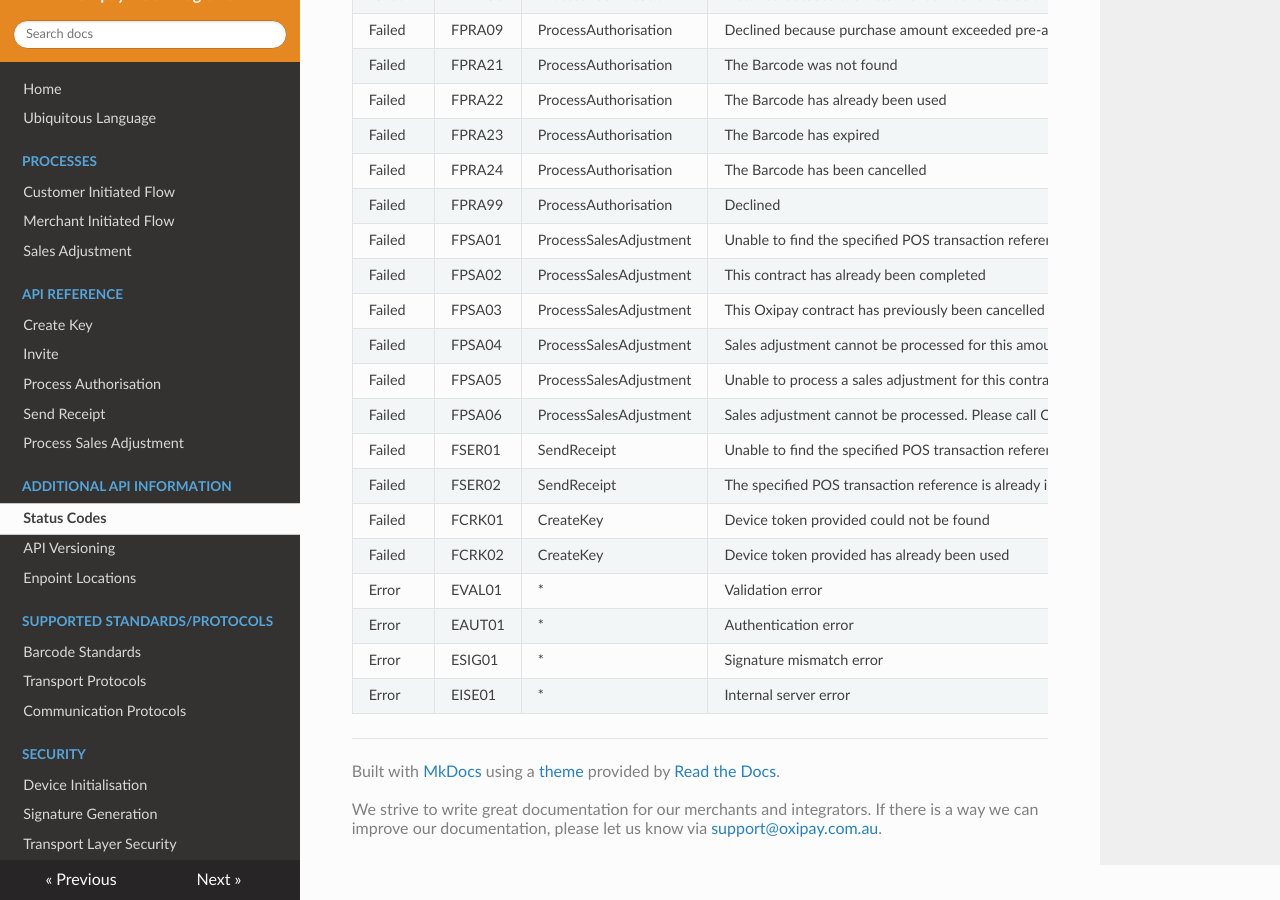
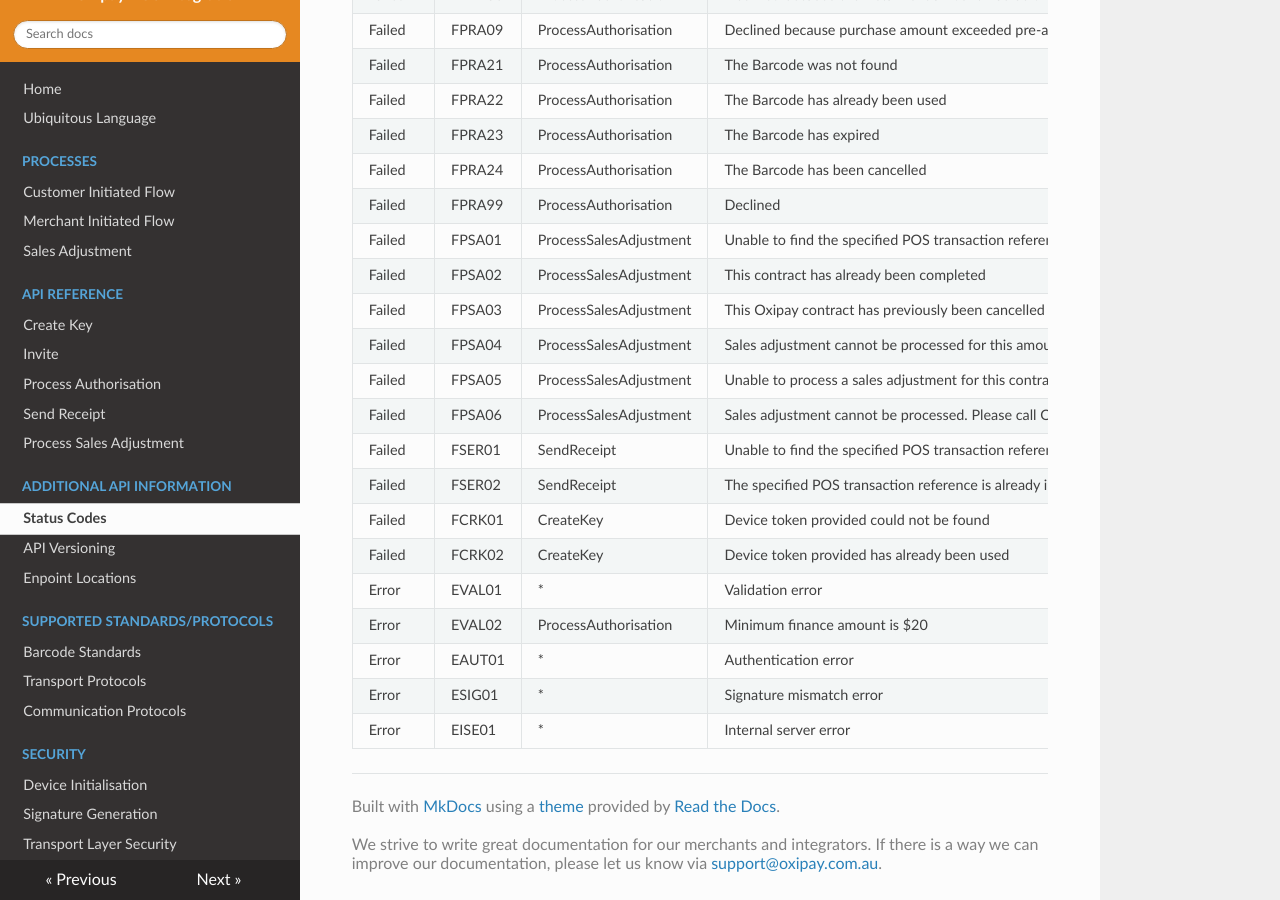
Before and after one commit to oxipay/posdocs, an MkDocs documentation site: the page built from docs/api_information/status_codes.md, in a window 1280 px wide and 900 px high, scrolled down 914 px. Built offline with MkDocs 1.6.1, drawn with Linux system fonts in a browser that asks for light colours; nearby versions of some CDN libraries; old or Windows-style settings are respelled for this version of MkDocs.

Commit message:
Minimum finance amount validation added

```diff
--- a/docs/api_information/status_codes.md
+++ b/docs/api_information/status_codes.md
@@ -40,6 +40,7 @@ Failed | FSER02 | SendReceipt | The specified POS transaction reference is alrea
 Failed | FCRK01 | CreateKey | Device token provided could not be found
 Failed | FCRK02 | CreateKey | Device token provided has already been used
 Error | EVAL01 | * | Validation error
+Error | EVAL02 | ProcessAuthorisation  | Minimum finance amount is $20
 Error | EAUT01 | * | Authentication error
 Error | ESIG01 | * | Signature mismatch error
 Error | EISE01 | * | Internal server error
```
Also changed, not shown: docs/api/process_authorisation.md (+1 -0 lines).
